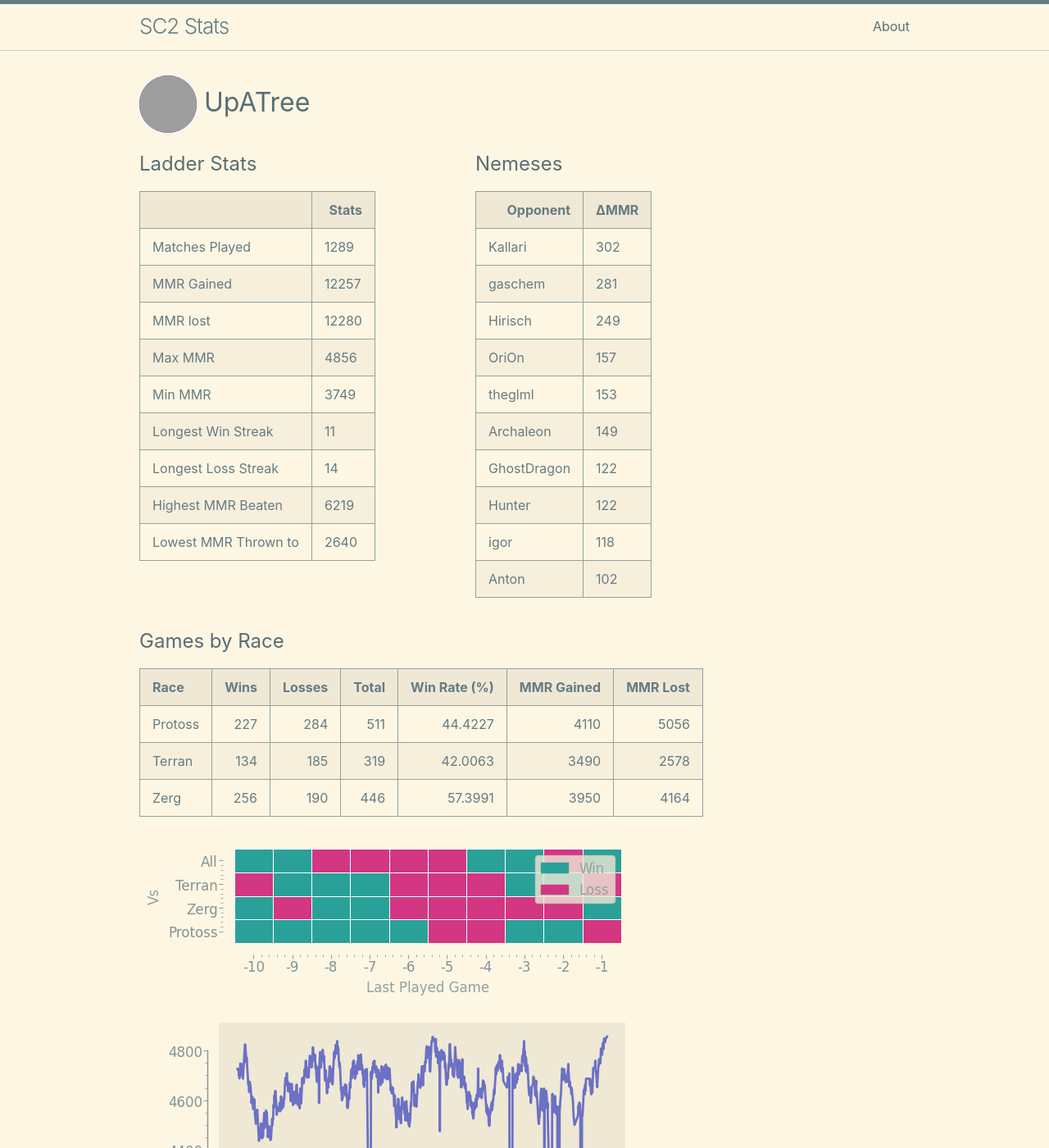
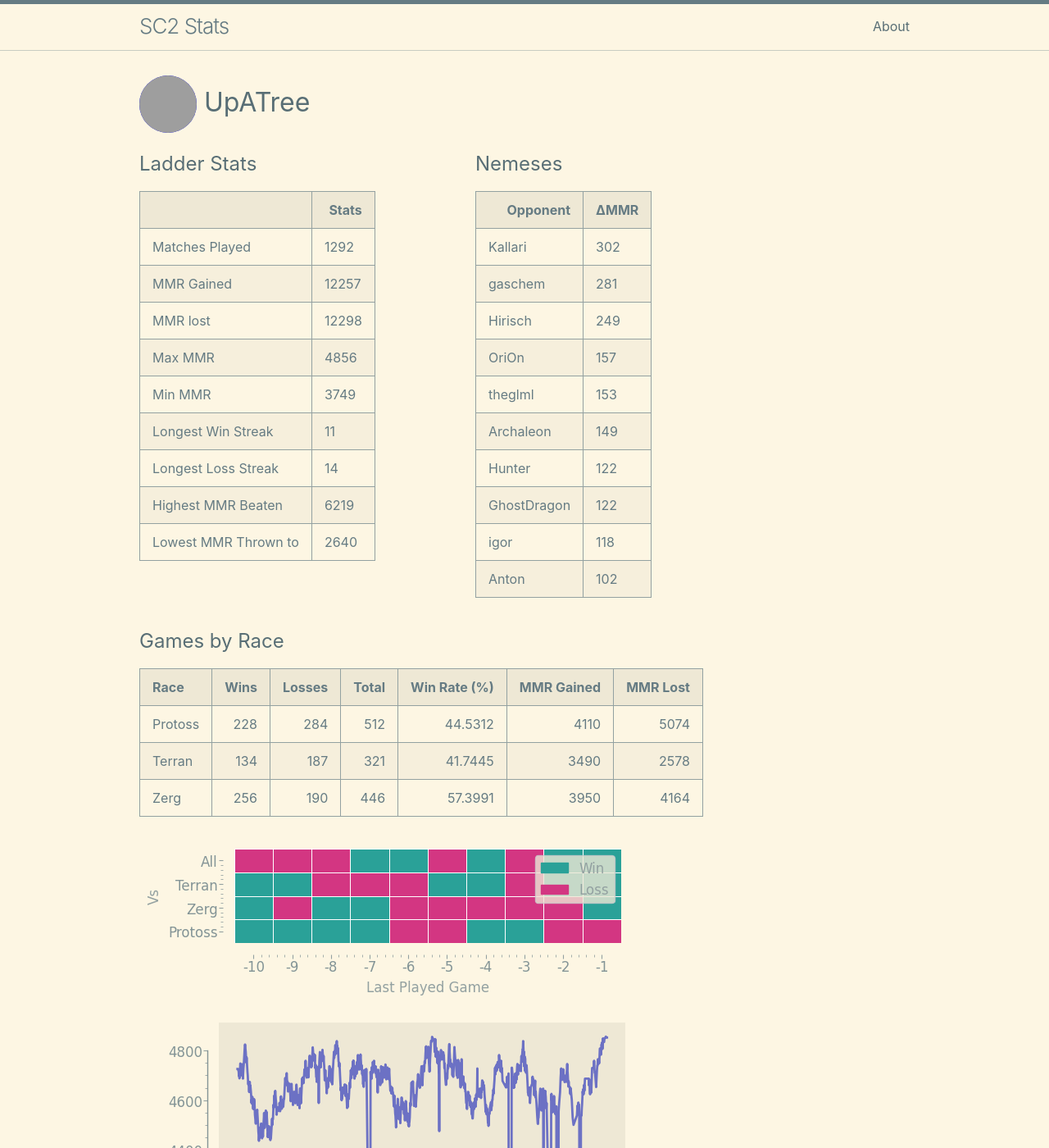
Before and after one commit to kylermurphy/UpATree, a Jekyll site: the page built from docs/index.md, in a window 1280 px wide and 1400 px high. Shown: the whole window at 82% size. Built offline with Jekyll 4.4.1, drawn with Linux system fonts in a browser that asks for light colours; grey boxes are pictures that could not be loaded.

Commit message:
running on push

```diff
--- a/docs/index.md
+++ b/docs/index.md
@@ -18,7 +18,7 @@ layout: home
   <tbody>
     <tr>
       <td>Matches Played</td>
-      <td>1289</td>
+      <td>1292</td>
     </tr>
     <tr>
       <td>MMR Gained</td>
@@ -26,7 +26,7 @@ layout: home
     </tr>
     <tr>
       <td>MMR lost</td>
-      <td>12280</td>
+      <td>12298</td>
     </tr>
     <tr>
       <td>Max MMR</td>
@@ -90,11 +90,11 @@ layout: home
       <td>149</td>
     </tr>
     <tr>
-      <td>GhostDragon</td>
+      <td>Hunter</td>
       <td>122</td>
     </tr>
     <tr>
-      <td>Hunter</td>
+      <td>GhostDragon</td>
       <td>122</td>
     </tr>
     <tr>
@@ -114,8 +114,8 @@ layout: home
 
 | Race    |   Wins |   Losses |   Total |   Win Rate (%) |   MMR Gained |   MMR Lost |
 |:--------|-------:|---------:|--------:|---------------:|-------------:|-----------:|
-| Protoss |    227 |      284 |     511 |        44.4227 |         4110 |       5056 |
-| Terran  |    134 |      185 |     319 |        42.0063 |         3490 |       2578 |
+| Protoss |    228 |      284 |     512 |        44.5312 |         4110 |       5074 |
+| Terran  |    134 |      187 |     321 |        41.7445 |         3490 |       2578 |
 | Zerg    |    256 |      190 |     446 |        57.3991 |         3950 |       4164 |
 
 ![Games by Race](./assets/gm_hist.png)
--- a/log.txt
+++ b/log.txt
@@ -514,3 +514,4 @@ Writing a log file 2025-03-16 23:47:56.
 Writing a log file 2025-03-17 16:30:07.
 Writing a log file 2025-03-17 16:52:51.
 Writing a log file 2025-03-17 17:20:33.
+Writing a log file 2025-03-17 17:48:16.
```
Also changed, not shown: docs/assets/MMR.png, docs/assets/daily.png, docs/assets/gm_hist.png, docs/assets/r_wrt.png, 1 other file.
